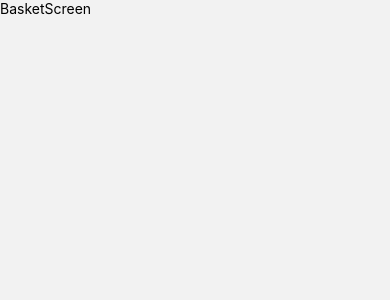
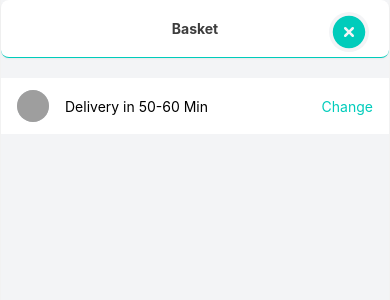
Before and after one commit to bantyRoy9/foodDelivery-ReactNative, a React Native app: screen /Basket in a window 390 px wide. Shown: the top 300 px of the page. Built offline with nearby package versions, Linux system fonts and the light colour scheme; grey boxes are pictures that could not be loaded.

Commit message:
update basket screen and bind list of item

```diff
--- a/App.js
+++ b/App.js
@@ -17,7 +17,7 @@ export default function App() {
         <Stack.Navigator>
           <Stack.Screen name='Home' component={HomeScreen} options={{headerShown:false}}/>
           <Stack.Screen name='Restaurent' component={Restaurent} options={{headerShown:false}}/>
-          <Stack.Screen name="Basket" component={BasketScreen} options={{ presentation:"modal",headerShown:false }} />
+          <Stack.Screen name="Basket" component={BasketScreen} options={{ presentation:"card",headerShown:false }} />
         </Stack.Navigator>
       </NavigationContainer>
     </Provider>
--- a/Components/BasketIcons.jsx
+++ b/Components/BasketIcons.jsx
@@ -11,7 +11,7 @@ const BasketIcons = () => {
     const item = useSelector(selectBasketItems);
     const basketTotal = useSelector(basketItemsTotal);
     const navigation = useNavigation();
-
+    console.log(item)
   return (
       <View className="absolute bottom-6 w-full z-50">
         {item.length ? <>
--- a/Screens/BasketScreen.js
+++ /dev/null
@@ -1,12 +0,0 @@
-import { View, Text } from 'react-native'
-import React from 'react'
-
-const BasketScreen = () => {
-  return (
-    <View>
-      <Text>BasketScreen</Text>
-    </View>
-  )
-}
-
-export default BasketScreen
--- /dev/null
+++ b/Screens/BasketScreen.jsx
@@ -0,0 +1,57 @@
+import { View, Text, TouchableOpacity,Image, ScrollView } from 'react-native'
+import React, { useEffect, useState } from 'react'
+import { SafeAreaView } from 'react-native'
+import globalStyleSheet from './globalStyleSheet'
+import { XCircleIcon } from 'react-native-heroicons/solid'
+import { useNavigation } from '@react-navigation/native'
+import { useSelector } from 'react-redux'
+import { selectBasketItems } from '../Feature/basketSlice'
+
+const BasketScreen = () => {
+  const navigation = useNavigation();
+  const items = useSelector(selectBasketItems)
+  const [groupItem,setGroupItem]=useState([]);
+  useEffect(()=>{
+    const groupItem = items.reduce((results,item)=>{
+      (results[item.title] = results[item.title] || []).push(item);
+     return results
+    },{})
+    console.log(groupItem,'*************************')
+    setGroupItem(groupItem);
+  },[items]);
+  return (
+    <SafeAreaView style={globalStyleSheet.androidSaveAreaView} className="flex-1 bg-white">
+      <View className="flex-1 bg-gray-100">
+        <View className="bg-white items-center p-5 border-b border-[#00CCBB] shadow-sm rounded-lg">
+          <View>
+          <Text className="text-[#3d3d3d] font-bold text-center">Basket</Text>
+
+          </View>
+          <TouchableOpacity onPress={()=>navigation.goBack()} className="rounded-full bg-gray-100 absolute right-5 top-3">
+              <XCircleIcon height={40} width={40} color={'#00CCBB'}/>
+          </TouchableOpacity>
+        </View>
+      <View className="flex-row items-center space-x-4 px-4 py-3 bg-white my-5">
+      <Image source={{uri:'https://links.papareact.com/wru'}} className="h-7 w-7 bg-gray-300 p-4 rounded-full"/>
+        <Text className="flex-1">Delivery in 50-60 Min</Text>
+        <TouchableOpacity>
+        <Text className="text-[#00CCBB]">Change</Text>
+        </TouchableOpacity>
+      </View>
+      <ScrollView className="divide-y divide-gray-200">
+        {Object.entries(groupItem).map(([key,items])=>(
+          <View key={key} className="flex-row space-x-3 items-center py-2 px-5">
+            <Text className="text-[#00CCBB]">{items.length} x </Text>
+            {/* <Text>{items[0]?.imgUrl}</Text> */}
+            <Image source={{uri:items[0]?.imgUrl}} className="w-12 h-12 rounded-full"/>
+            <Text className="flex-1">{items[0]?.title}</Text>
+            <Text className="text-gray-600">{items[0]?.price}</Text>
+          </View>
+        ))}
+      </ScrollView>
+      </View>
+    </SafeAreaView>
+  )
+}
+
+export default BasketScreen
--- a/Screens/globalStyleSheet.js
+++ b/Screens/globalStyleSheet.js
@@ -2,6 +2,8 @@ import { StyleSheet,Platform } from "react-native"
 export default StyleSheet.create({
     androidSaveAreaView:{
         flex:1,
-        paddingTop: Platform.OS === 'android' ? 35 : 0
+        paddingTop: Platform.OS === 'android' ? 35 : 0,
+        marginRight:1,
+        marginLeft:1
     }
 });
```
